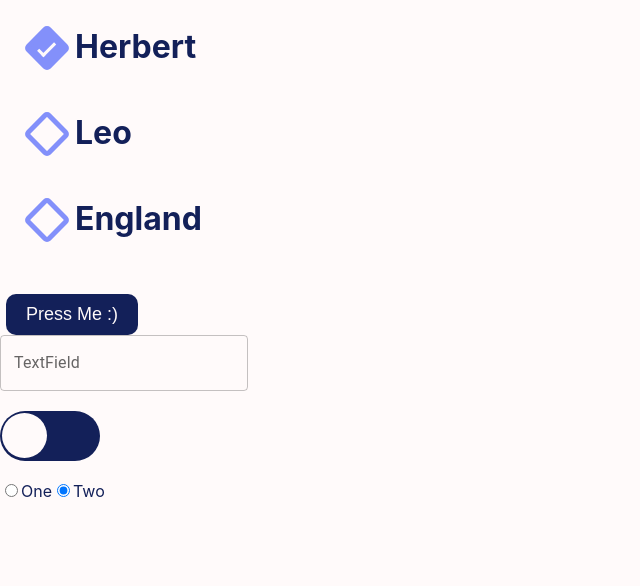
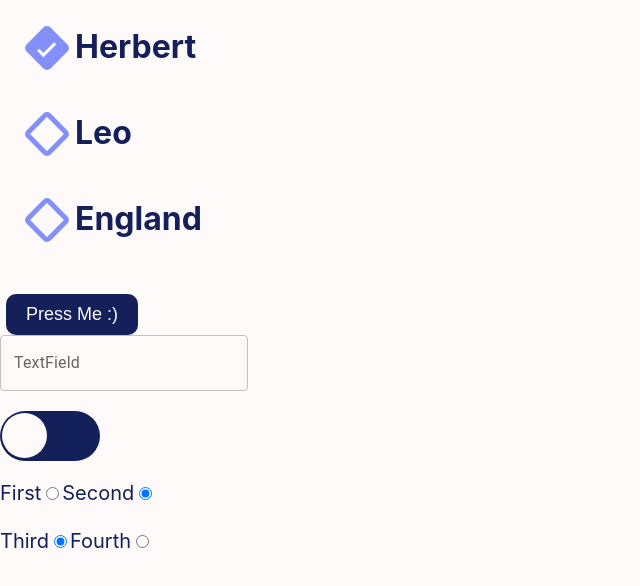
Before and after one commit to lucaskronlachner/installations-tool-infoniqa, a React (Create React App) app in the folder infoniqa-installation-tool/: page / in a window 1280 px wide. Shown: the top 586 px of the page, without its empty margins (0-640 px from the left). Built offline with nearby package versions, Linux system fonts and the light colour scheme.

Commit message:
Not so bad RadioComp

```diff
--- a/infoniqa-installation-tool/src/components/RadioComp/RadioComp.js
+++ b/infoniqa-installation-tool/src/components/RadioComp/RadioComp.js
@@ -1,41 +1,66 @@
 import * as React from 'react';
+import './RadioStyle.css';
 import "../../App.css";
 
 
-const RadioComp = () => {
-  const [favorite, setFavorite] = React.useState('two');
 
-  const handleOneChange = () => {
-    setFavorite('one');
-  };
+class RadioComp extends React.Component{
+  state = {
+    value : "second",
+    value2 : "third"
+  }
 
-  const handleTwoChange = () => {
-    setFavorite('two');
-  };
+  onChange = e => {
+    this.setState({[e.target.name] : e.target.value})
+  }
 
-  return (
-    <div>
-      <RadioButton
-        label="One"
-        value={favorite === 'one'}
-        onChange={handleOneChange}
-      />
-      <RadioButton
-        label="Two"
-        value={favorite === 'two'}
-        onChange={handleTwoChange}
-      />
-    </div>
-  );
-};
+  render(){
+    const {value, value2} = this.state;
+    return(
+      <form>
+        <div className="body">
+        <label>
+          First
+          <input type="radio"
+            value="first"
+            name="value"
+            checked={value === "first"}
+            onChange={this.onChange}
+          />
+        </label>
+        <label>
+          Second
+          <input type="radio"
+            value="second"
+            name="value"
+            checked={value === "second"}
+            onChange={this.onChange}
+          />
+        </label>
+        <br/>
+        <br/>
+        <label>
+          Third
+          <input type="radio"
+            value="third"
+            name="value2"
+            checked={value2 === "third"}
+            onChange={this.onChange}
+          />
+        </label>
+        <label>
+          Fourth
+          <input type="radio"
+            value="fourth"
+            name="value2"
+            checked={value2 === "fourth"}
+            onChange={this.onChange}
+          />
+        </label>
+        </div>
+      </form>
 
-const RadioButton = ({ label, value, onChange }) => {
-  return (
-    <label>
-      <input type="radio" checked={value} onChange={onChange} />
-      {label}
-    </label>
-  );
-};
-
+    )
+  }
+}
 export default RadioComp;
--- a/infoniqa-installation-tool/src/components/RadioComp/RadioStyle.css
+++ b/infoniqa-installation-tool/src/components/RadioComp/RadioStyle.css
@@ -1 +1,60 @@
-@import url(../../App.css);
+@import url("../../App.css");
+
+
+
+
+.body {
+	font-family: "Inter", sans-serif;
+	color: var(--oxford-blue);
+	font-size: 20px;
+	background-color: var(--snow-white);
+}
+
+.form {
+	display: flex;
+	flex-wrap: wrap;
+	flex-direction: column;
+}
+
+.label {
+	display: flex;
+	cursor: pointer;
+	font-weight: 500;
+	position: relative;
+	overflow: hidden;
+	margin-bottom: 0.375em;
+}
+
+.label input {
+	position: absolute;
+	left: -9999px;
+}
+
+.label input :checked + span {
+	background-color: mix(#fff, var(--snow-white), 84%);
+}
+
+
+.label span {
+		display: flex;
+		align-items: center;
+		padding: 0.375em 0.75em 0.375em 0.375em;
+		border-radius: 99em;
+		transition: 0.25s ease;
+}
+.label span :hover {
+			background-color: mix(var(--snow-white), var(--oxford-blue), 84%);
+		}
+.label span :before {
+			display: flex;
+			flex-shrink: 0;
+			content: "";
+			background-color: var(--snow-white);
+			width: 1.5em;
+			height: 1.5em;
+			border-radius: 50%;
+			margin-right: 0.375em;
+			transition: 0.25s ease;
+			box-shadow: inset 0 0 0 0.125em var(--oxford-blue);
+
+	}
--- a/infoniqa-installation-tool/src/index.js
+++ b/infoniqa-installation-tool/src/index.js
@@ -19,8 +19,8 @@ ReactDOM.render(
     buttonSize="btn--medium">Press Me :)</Button>
 
     <TextInputField></TextInputField>
-    <SwitchComp isOn={true}/>
-    <RadioComp></RadioComp>
+    <SwitchComp/>
+    <RadioComp/>
   </React.StrictMode>,
 
   document.getElementById('root')
```
